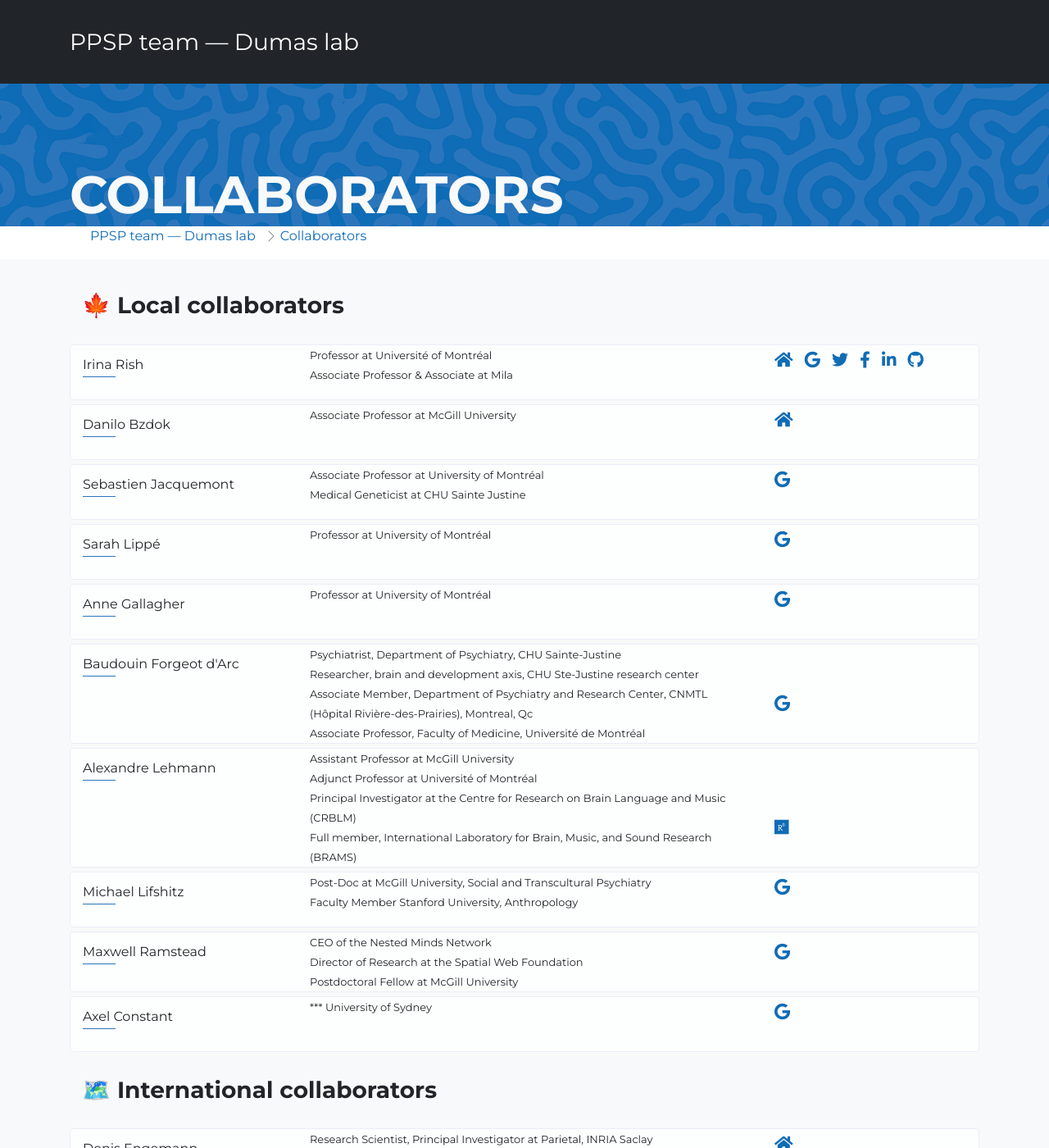
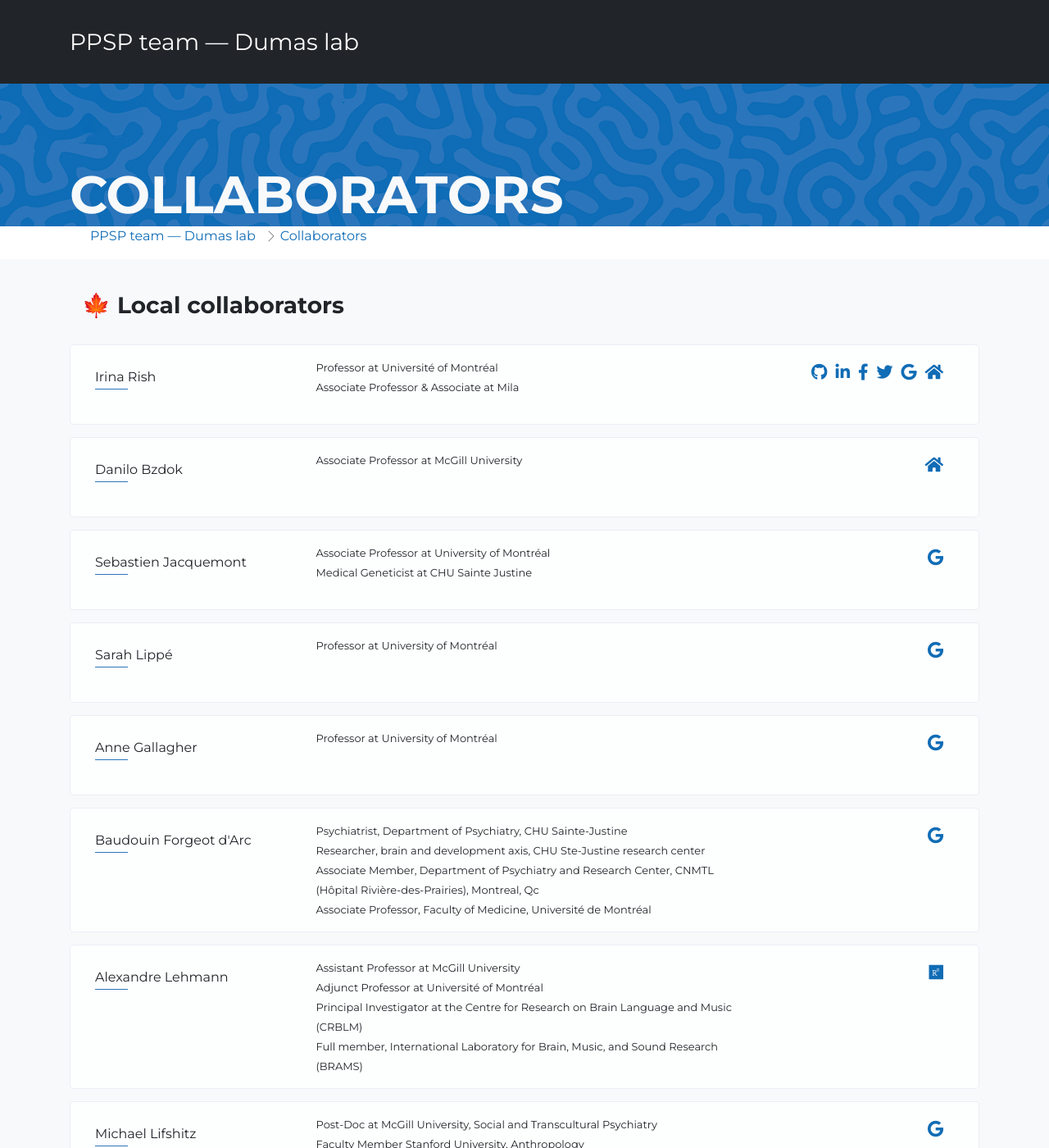
Before and after one commit to raviriley/agency-jekyll-theme, a Jekyll site: the page built from collaborators.md, in a window 1280 px wide and 1400 px high. Shown: the whole window at 82% size. Built offline with Jekyll 4.4.1, drawn with Linux system fonts in a browser that asks for light colours; some web fonts are replaced; comment, search, counter and statistics services are not loaded.

Commit message:
Update collaborators display + Add templates for social links

```diff
--- a/_data/collaborators.yml
+++ b/_data/collaborators.yml
@@ -23,7 +23,7 @@
     position:
       - Associate Professor at McGill University
     social:
-      - url: https://danilobzdok.de/https://www.personal-website.com
+      - url: https://danilobzdok.de/
         icon: fas fa-home
       # - url: https://www.researchgate.net/
       #   icon: fab fa-researchgate
--- a/_includes/collaborators.html
+++ b/_includes/collaborators.html
@@ -53,11 +53,11 @@
 									{% endfor %}
 										<span style="font-size: .81rem;"> {{ person.country }} </span>
 								</div>
-								<div class="col align-self-end">
+								<div class="col">
 									<ul class="list-inline social-buttons ml-auto p-2">
 										{% for network in person.social %}
 											<li class="list-inline">
-												<a href="{{ network.url }}">
+												<a href="{{ network.url }}" target="_blank" rel="noopener noreferrer">
 												<i class="{{ network.icon }}"></i>
 												</a>
 											</li>
--- a/_sass/layout/_collaborators.scss
+++ b/_sass/layout/_collaborators.scss
@@ -64,11 +64,10 @@
                 margin: 30px 0px;
             }
         .collaborator{
-            display: table;
-            height: fit-content;
             background-color: #ffffffbd;
             border-radius: 5px;
-            margin: 5px 0;
+            margin: 15px 0;
+            padding: 15px 30px;
             border: #87a8cc2b;
             border-style: solid;
             border-width: thin;
@@ -77,7 +76,7 @@
                 filter: drop-shadow(1px 2px 13px #acc0d4);;
             }
             .list-inline{
-                display: inline-block;
+                float: right;
             }
 
             ul.social-buttons li a {
```
